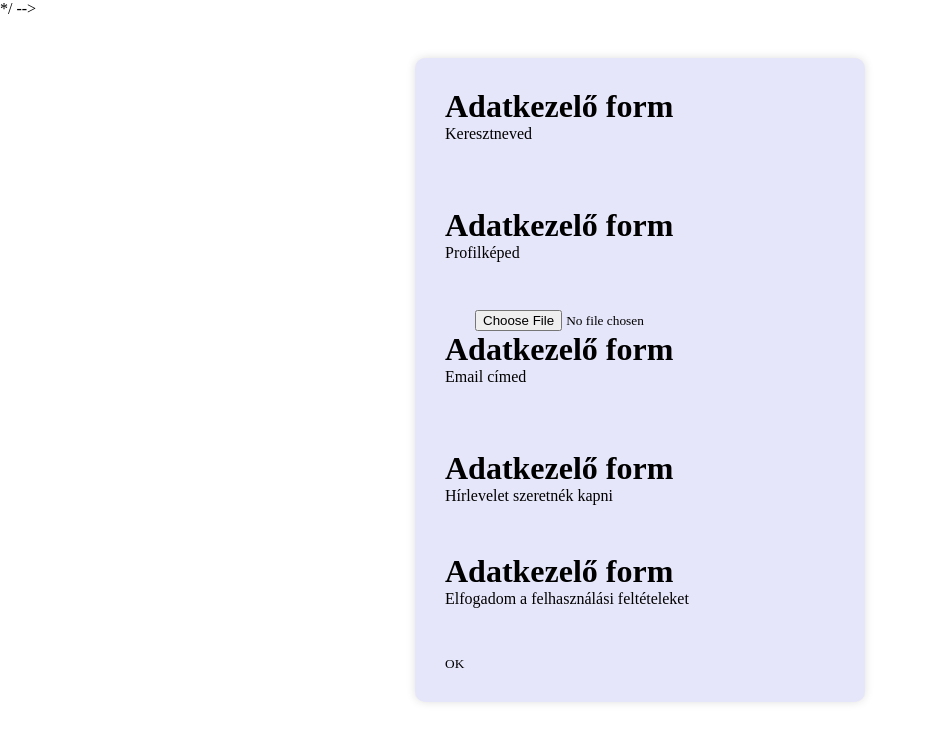
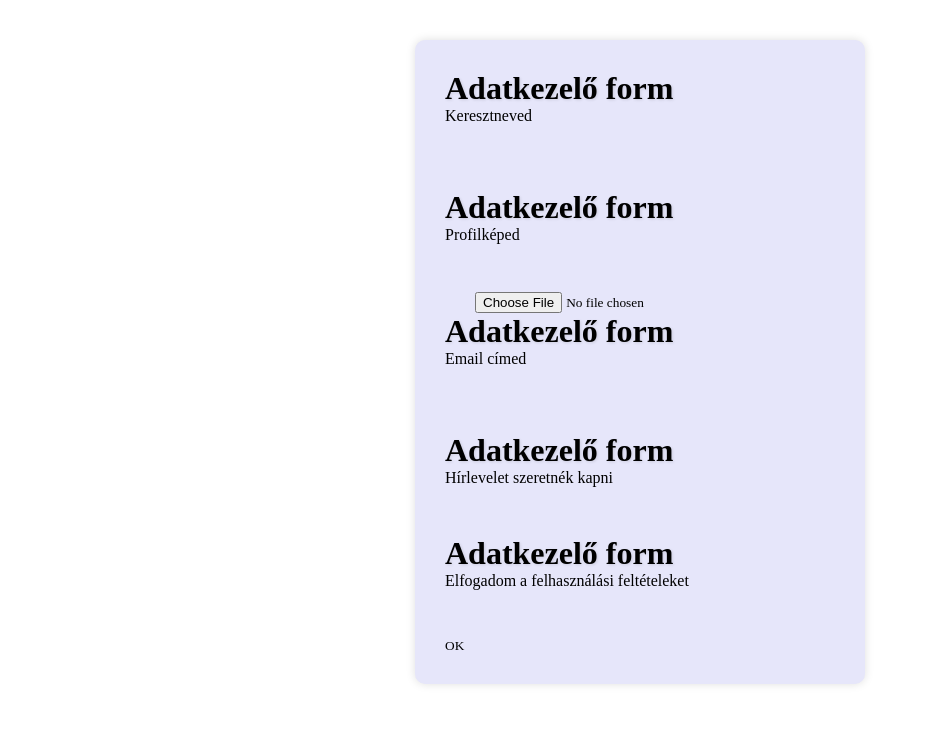
Before and after one commit to Uncasaa/w7-practices, a plain HTML site: page index.html in a window 1280 px wide. Shown: the whole page, without its empty margins (0-928 px from the left). Drawn offline with Linux system fonts and the light colour scheme.

Commit message:
changes1

```diff
--- a/index.html
+++ b/index.html
@@ -4,7 +4,7 @@
     <meta http-equiv="X-UA-Compatible" content="IE=edge">
     <meta name="viewport" content="width=device-width, initial-scale=1.0">
     <title>Document</title>
-    <link rel="stylesheet" href="style.css">*/ -->
+    <link rel="stylesheet" href="style.css">
     <script src="script.js"></script>
 
 </head>
--- a/style.css
+++ b/style.css
@@ -68,3 +68,7 @@ input:focus,
 textarea:focus {
   background-color: lightcoral;
 }
+
+h1 {
+  text-shadow: 1px 1px 3px rgba(0, 0, 0, 0.12);
+}
```
